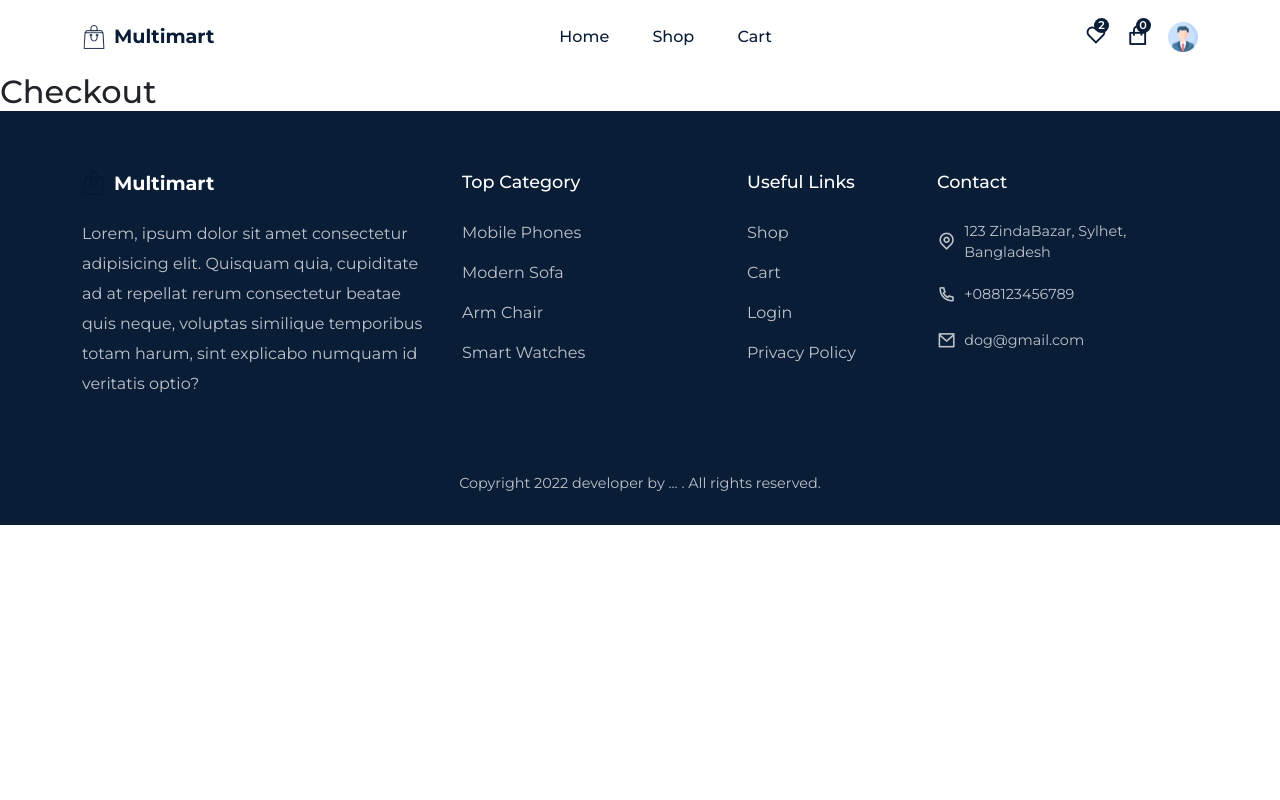
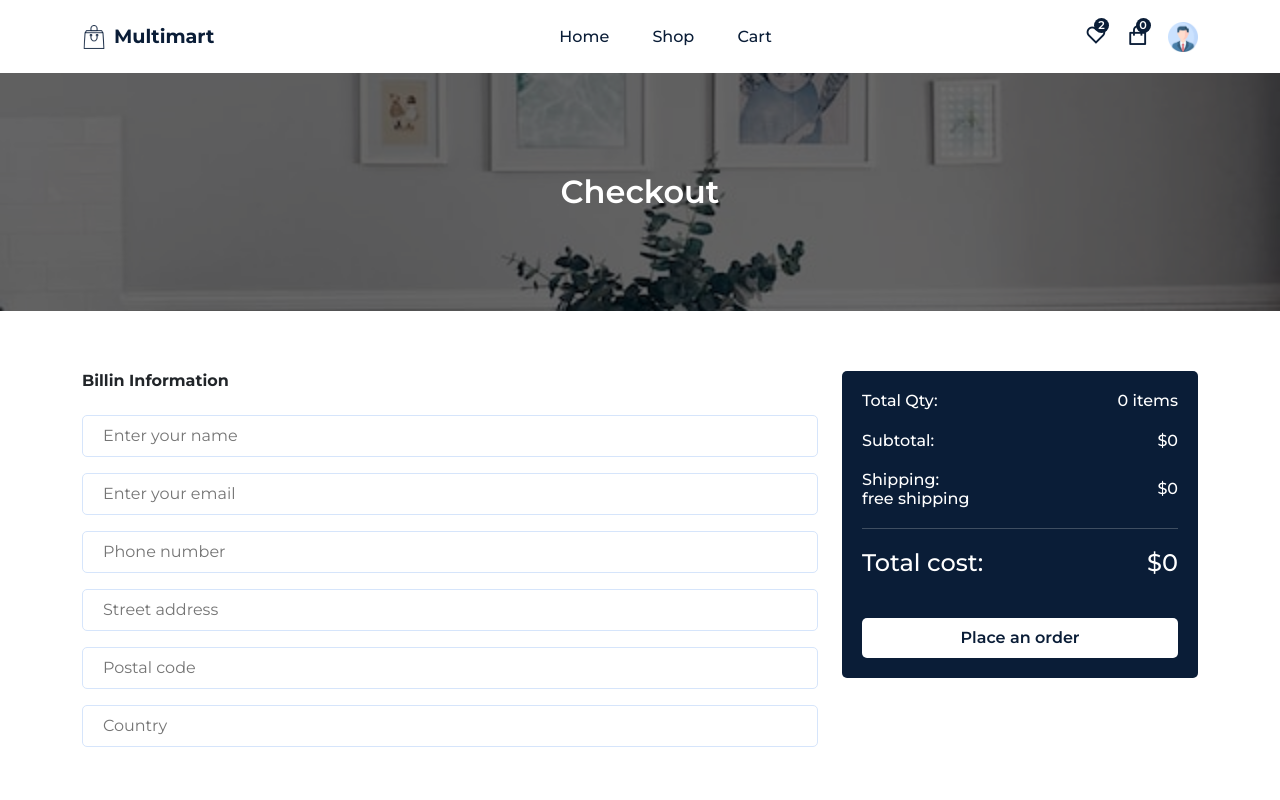
Before and after one commit to DmitriyAfa/MULTIMART_ECOMMERCE, a React (Create React App) app: page /checkout in a window 1280 px wide. Shown: the top 800 px of the page. Built offline with nearby package versions, Linux system fonts and the light colour scheme.

Commit message:
Checkout

```diff
--- a/src/pages/Checkout.jsx
+++ b/src/pages/Checkout.jsx
@@ -1,5 +1,76 @@
 import React from "react";
 
+// styles
+import "../styles/checkout.css";
+
+// react-strap
+import { Container, Row, Col, Form, FormGroup } from "reactstrap";
+
+// components
+import { Helmet } from "../components/Helmet/Helmet";
+import { CommonSection } from "../components/UI/CommonSection";
+
+// redux
+import { useSelector } from "react-redux";
+
 export const Checkout = () => {
-  return <h1>Checkout</h1>;
+  const { totalQuantity, totalAmount } = useSelector((state) => state.cart);
+  return (
+    <Helmet title={"Checkout"}>
+      <CommonSection title={"Checkout"} />
+
+      <section>
+        <Container>
+          <Row>
+            <Col lg="8">
+              <h6 className="mb-4 fw-bold">Billin Information</h6>
+
+              <Form className="billing__form">
+                <FormGroup className="form__group">
+                  <input type="text" placeholder="Enter your name" />
+                </FormGroup>
+                <FormGroup className="form__group">
+                  <input type="email" placeholder="Enter your email" />
+                </FormGroup>
+                <FormGroup className="form__group">
+                  <input type="number" placeholder="Phone number" />
+                </FormGroup>
+                <FormGroup className="form__group">
+                  <input type="text" placeholder="Street address" />
+                </FormGroup>
+                <FormGroup className="form__group">
+                  <input type="text" placeholder="Postal code" />
+                </FormGroup>
+                <FormGroup className="form__group">
+                  <input type="text" placeholder="Country" />
+                </FormGroup>
+              </Form>
+            </Col>
+            <Col lg="4">
+              <div className="checkout__cart">
+                <h6>
+                  Total Qty: <span>{totalQuantity} items</span>
+                </h6>
+                <h6>
+                  Subtotal: <span>${totalAmount}</span>
+                </h6>
+                <h6>
+                  <span>
+                    Shipping: <br /> free shipping
+                  </span>
+                  <span>$0</span>
+                </h6>
+                <h4>
+                  Total cost: <span>${totalAmount}</span>
+                </h4>
+                <button className="buy__btn store__btn w-100">
+                  Place an order
+                </button>
+              </div>
+            </Col>
+          </Row>
+        </Container>
+      </section>
+    </Helmet>
+  );
 };
--- /dev/null
+++ b/src/styles/checkout.css
@@ -0,0 +1,26 @@
+.billing__form .form__group input {
+  border: 1px solid var(--card-bg-02)
+}
+
+.checkout__cart {
+  padding: 20px;
+  background: var(--primary-color);
+  color: #fff;
+  border-radius: 5px;
+}
+
+.checkout__cart h4,
+.checkout__cart h6 {
+  display: flex;
+  align-items: center;
+  justify-content: space-between;
+}
+
+.checkout__cart h6 {
+  margin-bottom: 20px;
+}
+
+.checkout__cart h4 {
+  border-top: 1px solid rgba(221, 221, 221, 0.253);
+  padding-top: 20px;
+}
```
